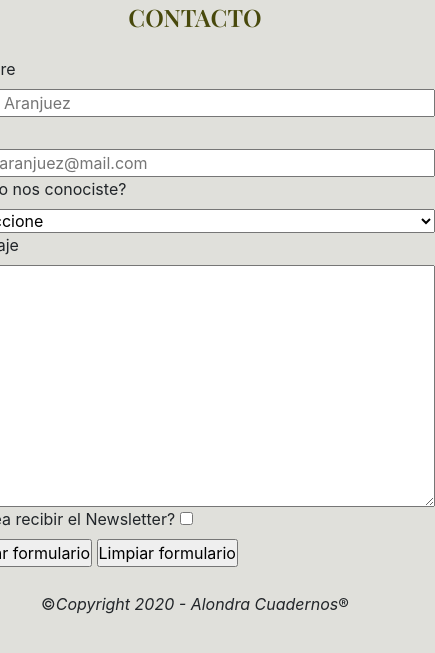
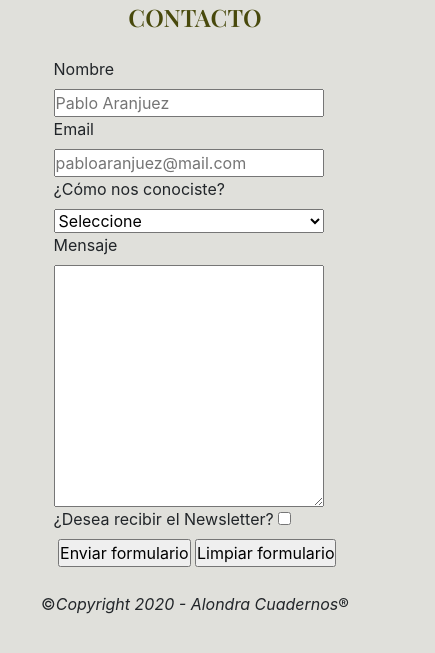
Before and after one commit to WallyVL/clase15, a website: page contacto/contacto.html in a window 390 px wide. Shown: the part 137-790 px from the top of the page, 435 px wide, since content can reach past the window. Drawn offline with nearby package versions, Linux system fonts and the light colour scheme.

Commit message:
Update styles.css

```diff
--- a/css/styles.css
+++ b/css/styles.css
@@ -241,11 +241,35 @@ h1 {
   width: 480px;
   }
 
+#textarea_input {
+  display:flex;
+
+  width: 480px;
+    }
+
+@media (max-width: 768px) {
+  #nombre_input {
+   width:270px;
+      }
+}
+
+@media (max-width: 768px) {
+  #email_input {
+   width:270px;
+      }
+}
+
+@media (max-width: 768px) {
+  #mi_seleccion {
+   width:270px;
+      }
+}
+
+@media (max-width: 768px) {
   #textarea_input {
-    display:flex;
-
-    width: 480px;
-    }
+   width:270px;
+      }
+}
 
   /*main {
     width:990px;
```
